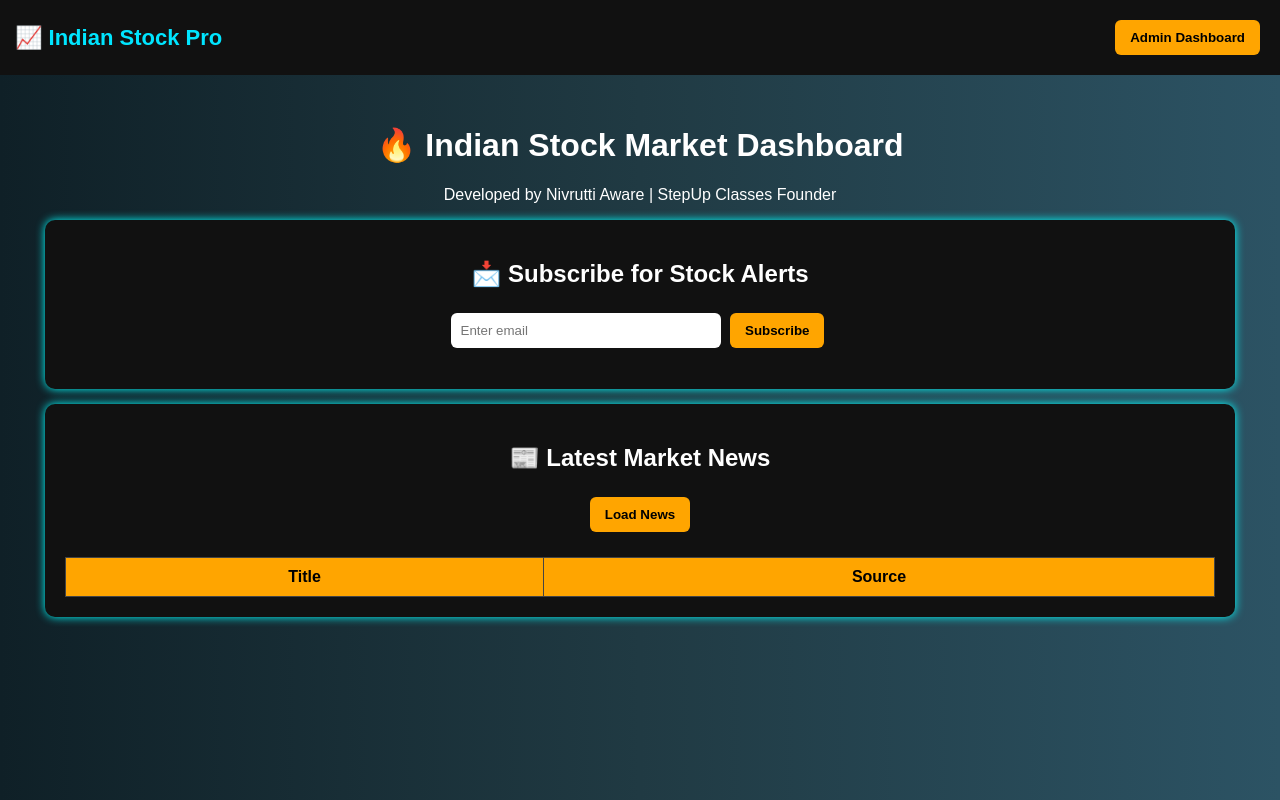
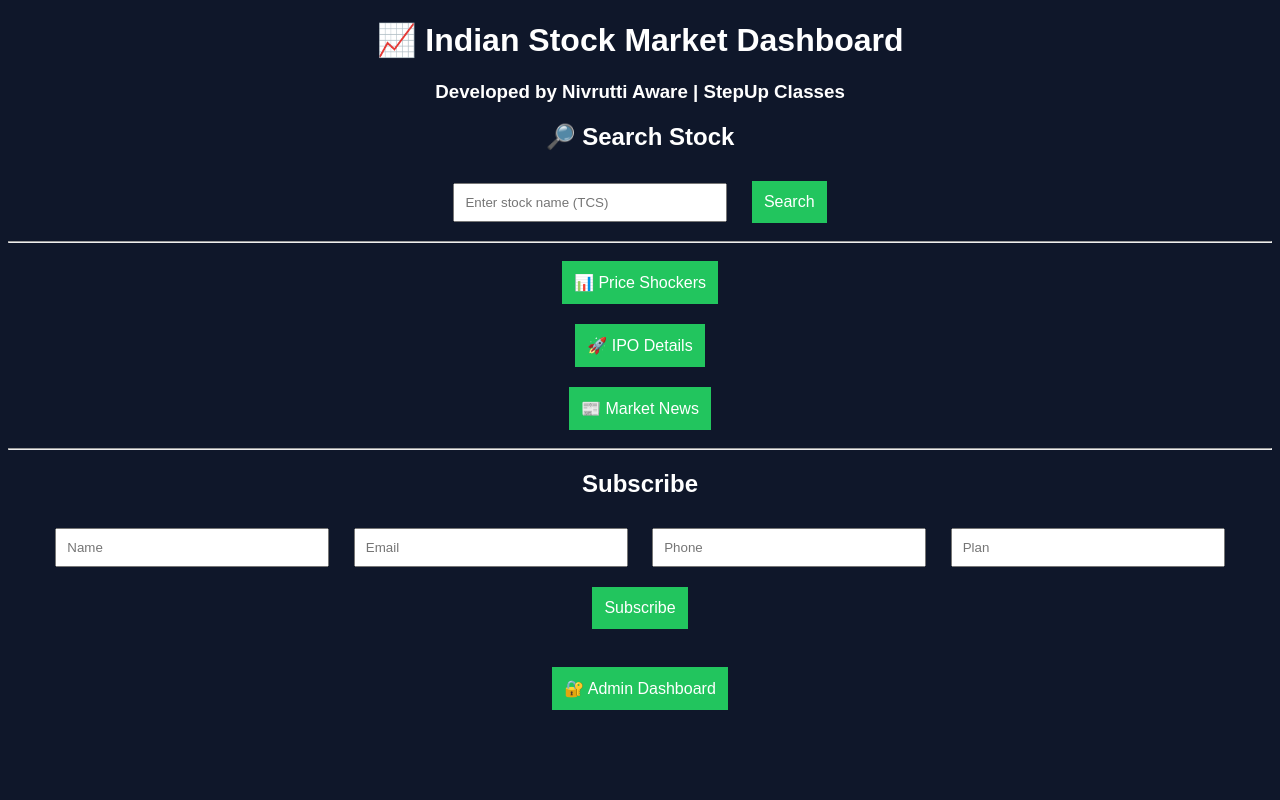
Before and after one commit to awarenivrutti2011/indian-stock-info, a Flask app: template templates/index.html in a window 1280 px wide. Run offline with Flask 3, Linux system fonts and the light colour scheme; the template is opened without the code that fills it, so the values that code supplies are empty.

Commit message:
Update index.html

```diff
--- a/templates/index.html
+++ b/templates/index.html
@@ -4,147 +4,134 @@
 <title>Indian Stock Dashboard</title>
 
 <style>
-        body {
+body{
     font-family: Arial;
-            background: linear-gradient(to right,#0f2027,#203a43,#2c5364);
-            color: white;
-            margin:0;
-        }
-
-        header{
-            background:#111;
-            padding:15px;
-            display:flex;
-            justify-content:space-between;
-            align-items:center;
-        }
-
-        .logo{
-            font-size:22px;
-            font-weight:bold;
-            color:#00e5ff;
-        }
-
-        .btn{
-            padding:10px 15px;
-            background:orange;
-            border:none;
-            border-radius:6px;
-            cursor:pointer;
-            font-weight:bold;
-            margin:5px;
-        }
-
-        .container{
-            padding:30px;
+    background:#0f172a;
+    color:white;
     text-align:center;
 }
 
-        .card{
-            background:#111;
-            padding:20px;
-            margin:15px;
-            border-radius:10px;
-            box-shadow:0 0 10px cyan;
+button{
+    padding:12px;
+    margin:10px;
+    border:none;
+    background:#22c55e;
+    color:white;
+    font-size:16px;
+    cursor:pointer;
 }
 
 input{
     padding:10px;
+    margin:10px;
     width:250px;
-            border-radius:6px;
-            border:none;
 }
 
-        table{
-            width:100%;
-            background:#000;
-            margin-top:20px;
-            border-collapse:collapse;
+.card{
+    background:#1e293b;
+    margin:10px;
+    padding:15px;
+    border-radius:10px;
 }
-
-        th,td{
-            padding:10px;
-            border:1px solid #444;
-        }
-
-        th{background:orange;color:black}
 </style>
 </head>
 
 <body>
 
-<header>
-    <div class="logo">📈 Indian Stock Pro</div>
-    <div>
-        <a href="/admin"><button class="btn">Admin Dashboard</button></a>
-    </div>
-</header>
+<h1>📈 Indian Stock Market Dashboard</h1>
+<h3>Developed by Nivrutti Aware | StepUp Classes</h3>
 
-<div class="container">
+<!-- SEARCH STOCK -->
+<h2>🔎 Search Stock</h2>
+<input id="stockname" placeholder="Enter stock name (TCS)">
+<button onclick="searchStock()">Search</button>
 
-    <h1>🔥 Indian Stock Market Dashboard</h1>
-    <p>Developed by Nivrutti Aware | StepUp Classes Founder</p>
+<div id="stockresult"></div>
 
-    <!-- Subscribe -->
-    <div class="card">
-        <h2>📩 Subscribe for Stock Alerts</h2>
-        <input type="email" id="email" placeholder="Enter email">
-        <button class="btn" onclick="subscribe()">Subscribe</button>
-        <p id="submsg"></p>
-    </div>
+<hr>
 
-    <!-- Market News -->
-    <div class="card">
-        <h2>📰 Latest Market News</h2>
-        <button class="btn" onclick="loadNews()">Load News</button>
+<!-- PRICE -->
+<button onclick="loadPrice()">📊 Price Shockers</button>
+<div id="price"></div>
 
-        <table>
-            <thead>
-                <tr>
-                    <th>Title</th>
-                    <th>Source</th>
-                </tr>
-            </thead>
-            <tbody id="newsTable"></tbody>
-        </table>
-    </div>
+<!-- IPO -->
+<button onclick="loadIPO()">🚀 IPO Details</button>
+<div id="ipo"></div>
 
-</div>
+<!-- NEWS -->
+<button onclick="loadNews()">📰 Market News</button>
+<div id="news"></div>
+
+<hr>
+
+<!-- SUBSCRIBE -->
+<h2>Subscribe</h2>
+<input id="name" placeholder="Name">
+<input id="email" placeholder="Email">
+<input id="phone" placeholder="Phone">
+<input id="plan" placeholder="Plan">
+<button onclick="subscribe()">Subscribe</button>
+
+<br><br>
+<a href="/admin" target="_blank">
+<button>🔐 Admin Dashboard</button>
+</a>
 
 <script>
 
+function searchStock(){
+let s=document.getElementById("stockname").value;
+
+fetch("/search/"+s)
+.then(r=>r.json())
+.then(d=>{
+document.getElementById("stockresult").innerHTML=
+"<div class='card'><pre>"+JSON.stringify(d,null,2)+"</pre></div>";
+});
+}
+
+function loadPrice(){
+fetch("/price")
+.then(r=>r.json())
+.then(d=>{
+document.getElementById("price").innerHTML=
+"<div class='card'><pre>"+JSON.stringify(d,null,2)+"</pre></div>";
+});
+}
+
+function loadIPO(){
+fetch("/ipo")
+.then(r=>r.json())
+.then(d=>{
+document.getElementById("ipo").innerHTML=
+"<div class='card'><pre>"+JSON.stringify(d,null,2)+"</pre></div>";
+});
+}
+
+function loadNews(){
+fetch("/news")
+.then(r=>r.json())
+.then(d=>{
+document.getElementById("news").innerHTML=
+"<div class='card'><pre>"+JSON.stringify(d,null,2)+"</pre></div>";
+});
+}
+
 function subscribe(){
-    let email=document.getElementById("email").value;
 
 fetch("/subscribe",{
 method:"POST",
 headers:{"Content-Type":"application/json"},
-        body:JSON.stringify({email:email})
+body:JSON.stringify({
+name:document.getElementById("name").value,
+email:document.getElementById("email").value,
+phone:document.getElementById("phone").value,
+plan:document.getElementById("plan").value
+})
 })
 .then(r=>r.json())
-    .then(d=>{
-        document.getElementById("submsg").innerHTML=
-        "✅ Subscribed! Total: "+d.total;
-    })
+.then(d=>alert(d.msg));
 }
-
-function loadNews(){
-    fetch("/get_news")
-    .then(r=>r.json())
-    .then(data=>{
-        let table="";
-        if(data.data){
-            data.data.forEach(n=>{
-                table+=`<tr>
-                <td>${n.title}</td>
-                <td>${n.source}</td>
-                </tr>`
-            })
-        }
-        document.getElementById("newsTable").innerHTML=table;
-    })
-}
-
 </script>
 
 </body>
```
Lines whose indentation alone changed are shown as unchanged.
